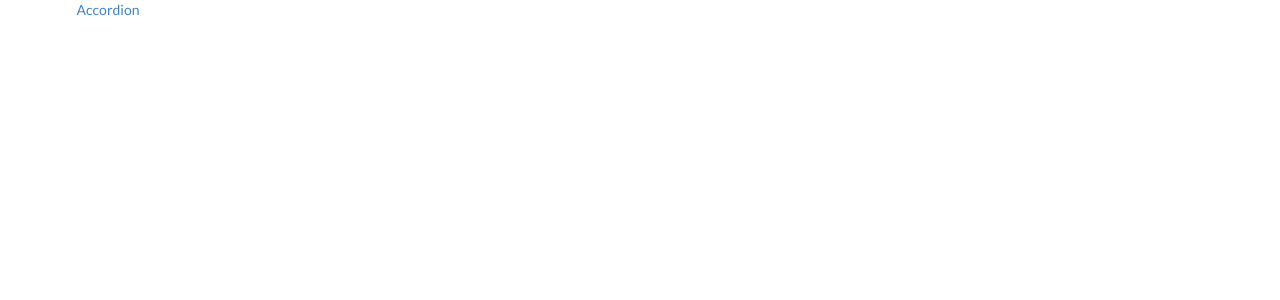
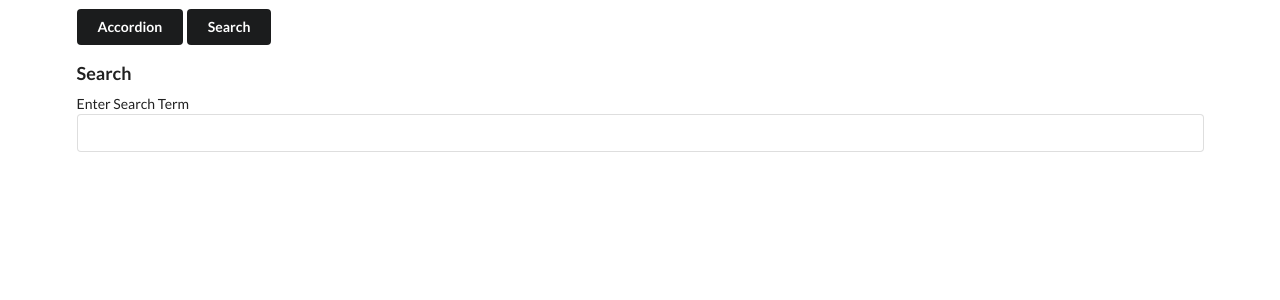
Before and after one commit to maysam-82/reusable-widgets, a React (Create React App) app: page /search in a window 1280 px wide. Shown: the top 300 px of the page. Built offline with nearby package versions, Linux system fonts and the light colour scheme.

Commit message:
Created Search component

```diff
--- a/src/components/App/App.jsx
+++ b/src/components/App/App.jsx
@@ -2,8 +2,9 @@ import React from 'react';
 import Accordion from '../Accordion';
 import Route from '../Route';
 import { accordionItems } from '../../data/data';
+import Header from '../Header';
+import Search from '../Search';
 import './app.css';
-import Header from '../Header/Header';
 
 const App = () => {
 	return (
@@ -13,6 +14,10 @@ const App = () => {
 				<h3 className="ui header widget-title">Accordion</h3>
 				<Accordion items={accordionItems} />
 			</Route>
+			<Route path="/search">
+				<h3 className="ui header widget-title">Search</h3>
+				<Search />
+			</Route>
 		</div>
 	);
 };
--- a/src/components/Header/Header.jsx
+++ b/src/components/Header/Header.jsx
@@ -1,11 +1,15 @@
 import React from 'react';
 import Link from '../Link/Link';
+import './header.css';
 
 const Header = () => {
 	return (
-		<div>
-			<Link href="/" className="header-item">
+		<div className="header-container">
+			<Link href="/" className="ui secondary button">
 				Accordion
+			</Link>
+			<Link href="/search" className="ui secondary button">
+				Search
 			</Link>
 		</div>
 	);
--- /dev/null
+++ b/src/components/Header/header.css
@@ -0,0 +1,3 @@
+.header-container {
+	padding: 0.625rem 0;
+}
--- /dev/null
+++ b/src/components/Header/package.json
@@ -0,0 +1,3 @@
+{
+	"main": "Header.jsx"
+}
--- /dev/null
+++ b/src/components/Search/Search.jsx
@@ -0,0 +1,21 @@
+import React, { useState } from 'react';
+
+export const Search = () => {
+	const [searchTerm, setSearchTerm] = useState('');
+	return (
+		<div>
+			<div className="ui form">
+				<div className="filed">
+					<label>Enter Search Term</label>
+					<input
+						className="input"
+						value={searchTerm}
+						onChange={(event) => setSearchTerm(event.target.value)}
+					/>
+				</div>
+			</div>
+		</div>
+	);
+};
+
+export default Search;
--- /dev/null
+++ b/src/components/Search/package.json
@@ -0,0 +1,3 @@
+{
+	"main": "Search.jsx"
+}
```
